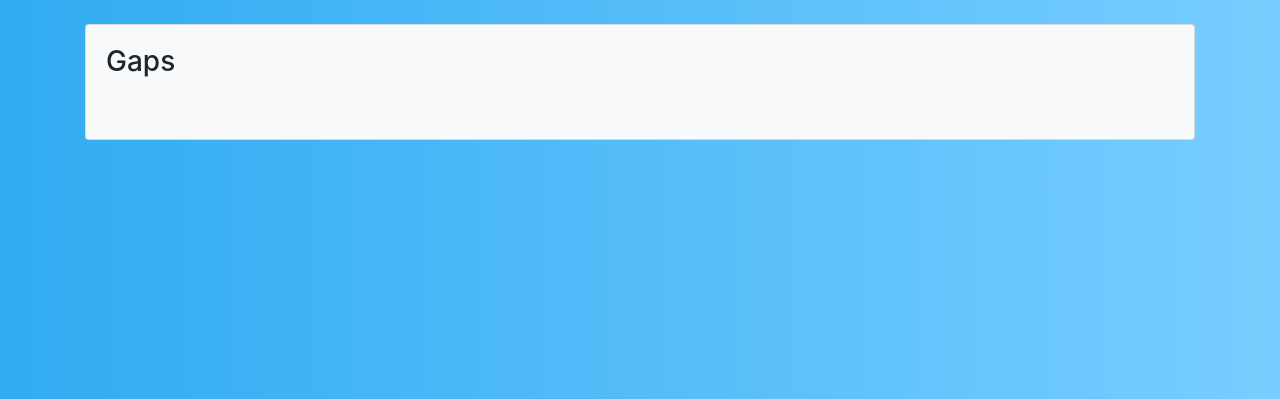
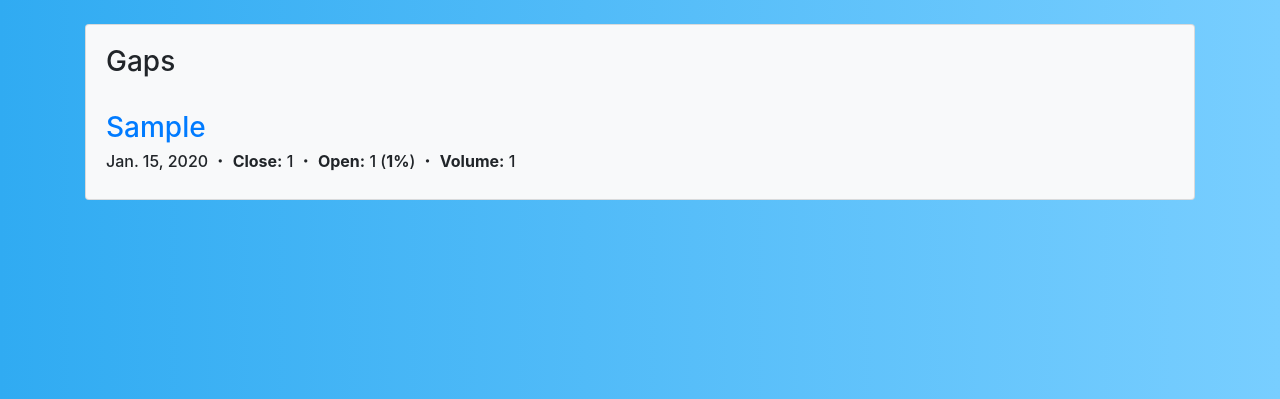
Before and after one commit to antoinewg/jasmin, a Django app: page /gaps in a window 1280 px wide. Shown: the part 66-465 px from the top of the page. Run offline with Django 3.2, Linux system fonts and the light colour scheme; tables that the repository leaves empty hold one stand-in row (values such as "Sample post"); some libraries are stand-ins or nearby versions.

Commit message:
display gaps on the gaps page

```diff
--- a/equities/management/commands/detect_gaps.py
+++ b/equities/management/commands/detect_gaps.py
@@ -38,7 +38,7 @@ class Command(BaseCommand):
 
     def get_symbols(self, exchange):
         symbols = endpoints.fetch_symbols(exchange)
-        symbols = [s for s in symbols if s["symbol"] in IMPORTANT_SYMBOLS]
+        # symbols = [s for s in symbols if s["symbol"] in IMPORTANT_SYMBOLS]
         print(f"🚀 Found {len(symbols)} symbols")
         return sorted(symbols, key=lambda x: x["symbol"])
 
--- a/equities/views.py
+++ b/equities/views.py
@@ -6,7 +6,7 @@ from equities.api import endpoints
 
 
 def gaps(request):
-    gaps = models.Gap.objects.all()
+    gaps = models.Gap.objects.all().order_by("-percent")
     return render(request, "pages/gaps.html", locals())
 
 
--- a/templates/pages/gaps.html
+++ b/templates/pages/gaps.html
@@ -7,8 +7,19 @@
       <br />
 
       {% for gap in gaps %}
+      <a href="https://finance.yahoo.com/quote/{{gap.symbol}}/">
+        <h3>{{ gap.symbol}}</h3>
+      </a>
       <h6>
-        <span class="badge badge-secondary">{{ gap.name }}</span>
+        {{ gap.timestamp}} ・
+        <!--  -->
+        <b>Close:</b> {{ gap.close}} ・
+        <!--  -->
+        <b>Open:</b> {{ gap.next_open}}
+        <!--  -->
+        (<b>{{ gap.percent}}%</b>) ・
+        <!--  -->
+        <b>Volume:</b> {{ gap.next_volume}}
       </h6>
       {% empty %}
       <p class="empty">No gaps to show.</p>
```
